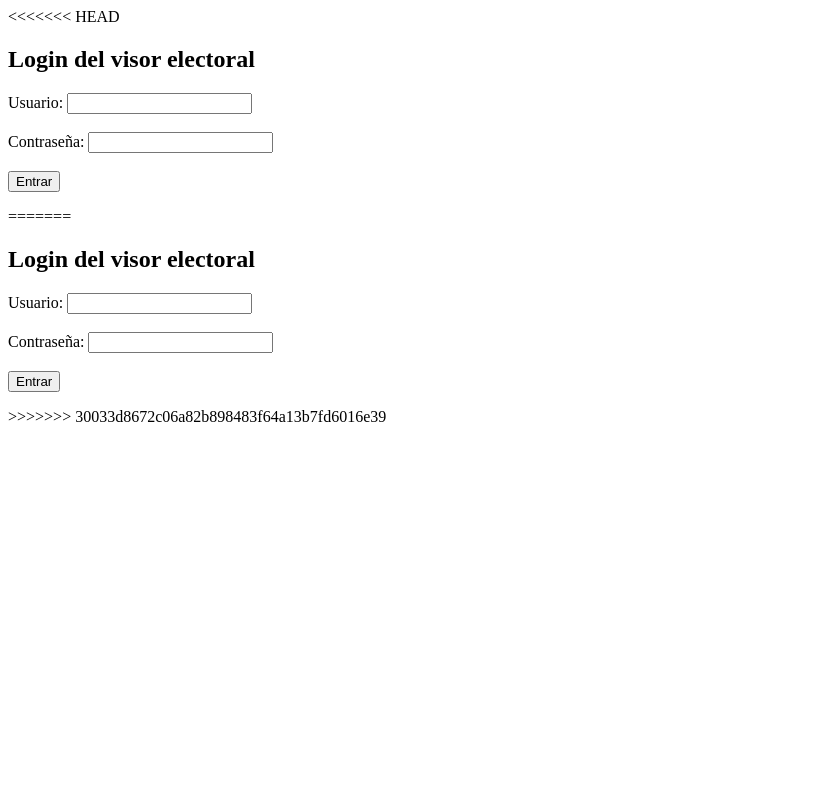
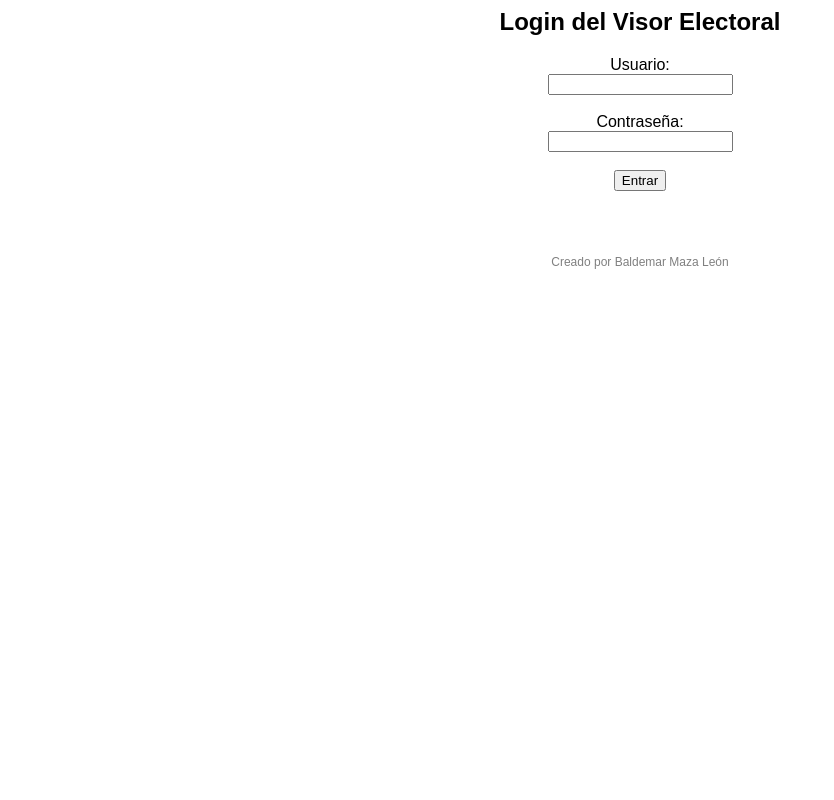
Before and after one commit to BM041977/mapa-electoral-chiapas, a Flask app: page / in a window 1280 px wide. Shown: the whole page, without its empty margins (0-834 px from the left). Run offline with Flask 3, Linux system fonts and the light colour scheme.

Commit message:
correccion login y autor

```diff
--- a/app.py
+++ b/app.py
@@ -23,9 +23,10 @@ def conectar_db():
 
 
 # -----------------------------
-# CREAR TABLA SI NO EXISTE
+# CREAR TABLA
 # -----------------------------
 def crear_tabla():
+
     conn = conectar_db()
     cursor = conn.cursor()
 
@@ -41,7 +42,29 @@ def crear_tabla():
     conn.close()
 
 
+# -----------------------------
+# CREAR ADMIN AUTOMATICO
+# -----------------------------
+def crear_admin():
+
+    conn = conectar_db()
+    cursor = conn.cursor()
+
+    cursor.execute("SELECT * FROM usuarios WHERE usuario='admin'")
+    admin = cursor.fetchone()
+
+    if not admin:
+        cursor.execute(
+            "INSERT INTO usuarios (usuario,password) VALUES (?,?)",
+            ("admin", "chiapas")
+        )
+        conn.commit()
+
+    conn.close()
+
+
 crear_tabla()
+crear_admin()
 
 
 # -----------------------------
@@ -52,8 +75,8 @@ def login():
 
     if request.method == "POST":
 
-        usuario = request.form["usuario"]
-        password = request.form["password"]
+        usuario = request.form["usuario"].strip()
+        password = request.form["password"].strip()
 
         conn = conectar_db()
         cursor = conn.cursor()
--- a/templates/login.html
+++ b/templates/login.html
@@ -1,21 +1,22 @@
-<<<<<<< HEAD
 <html>
 <head>
 <title>Acceso al sistema</title>
 </head>
 
-<body>
+<body style="text-align:center; font-family:Arial;">
 
-<h2>Login del visor electoral</h2>
+<h2>Login del Visor Electoral</h2>
 
 <form method="POST">
 
 Usuario:
+<br>
 <input type="text" name="usuario">
 
 <br><br>
 
 Contraseña:
+<br>
 <input type="password" name="password">
 
 <br><br>
@@ -24,33 +25,11 @@ Contraseña:
 
 </form>
 
-</body>
-=======
-<html>
-<head>
-<title>Acceso al sistema</title>
-</head>
-
-<body>
-
-<h2>Login del visor electoral</h2>
-
-<form method="POST">
-
-Usuario:
-<input type="text" name="usuario">
-
 <br><br>
 
-Contraseña:
-<input type="password" name="password">
-
-<br><br>
-
-<button type="submit">Entrar</button>
-
-</form>
+<p style="font-size:12px; color:gray;">
+Creado por Baldemar Maza León
+</p>
 
 </body>
->>>>>>> 30033d8672c06a82b898483f64a13b7fd6016e39
 </html>
```
